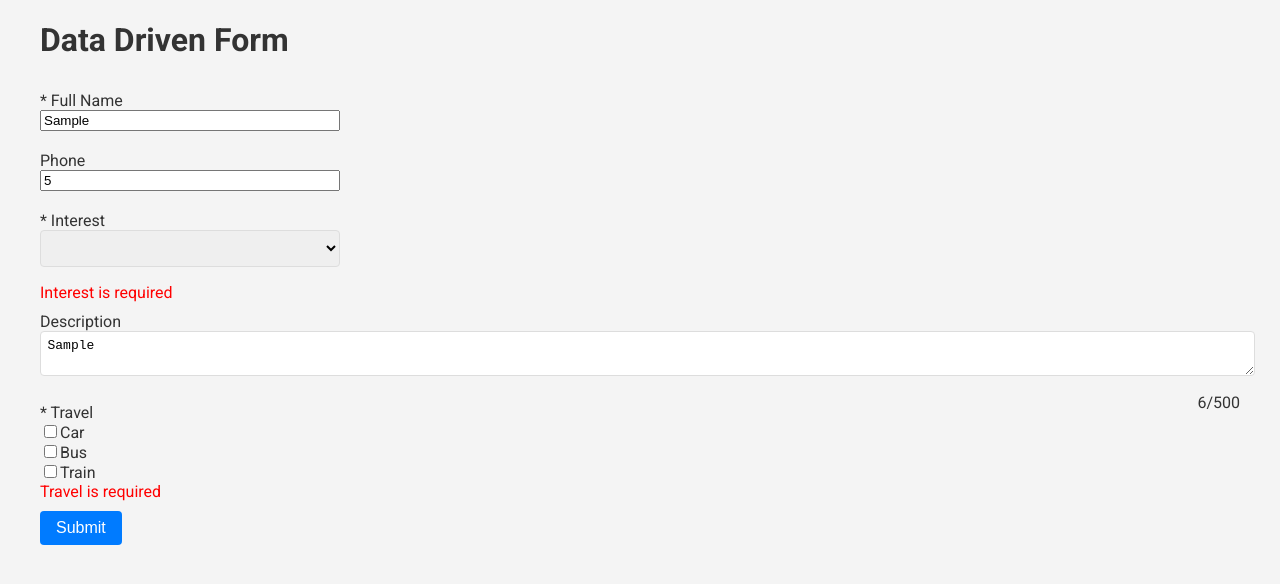
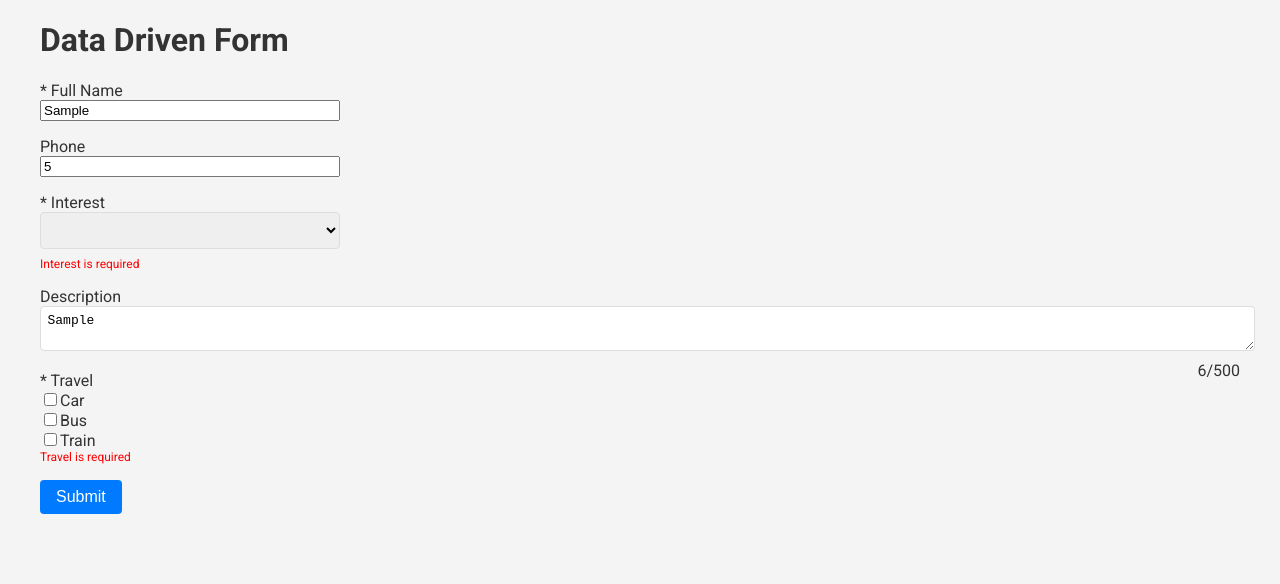
Before and after one commit to sbeczkiewicz/Data-Driven-Form, a Vue app: page / in a window 1280 px wide. Both pictures are taken after typing "Sample", "5", "Sample" into the empty fields and a click on the button "Submit". Shown: the top 584 px of the page. Built offline with nearby package versions, Linux system fonts and the light colour scheme.

Commit message:
fix: add additional style

```diff
--- a/src/assets/global.css
+++ b/src/assets/global.css
@@ -28,7 +28,7 @@ select {
   padding: 0.5em;
   border: 1px solid var(--border-color);
   border-radius: 4px;
-  margin-bottom: 1em;
+  margin-bottom: 0.5em;
   width: 100%;
 }
 
@@ -53,3 +53,20 @@ button {
 button:hover {
   background-color: #0056b3;
 }
+
+.error-sm {
+  color: red;
+  font-size: 12px;
+}
+
+.error {
+  color: red;
+}
+
+.wrapper {
+  display: flex;
+  flex-direction: column;
+  max-width: 300px;
+  margin-top: 10px;
+  margin-bottom: 1em;
+}
--- a/src/components/CheckboxGroup.vue
+++ b/src/components/CheckboxGroup.vue
@@ -62,18 +62,8 @@ onMounted(() => {
         :checked="isChecked(option)" />
       <label :for="option.value">{{ option }}</label>
     </div>
-    <span v-if="(showErrorAtSubmit || showErrorMessage) & !!errorMessage" class="error">{{
+    <span v-if="(showErrorAtSubmit || showErrorMessage) & !!errorMessage" class="error-sm">{{
       errorMessage
     }}</span>
   </div>
 </template>
-
-<style>
-.wrapper {
-  display: flex;
-  flex-direction: column;
-  max-width: 300px;
-  padding-top: 10px;
-  padding-bottom: 10px;
-}
-</style>
--- a/src/components/DropDown.vue
+++ b/src/components/DropDown.vue
@@ -47,18 +47,8 @@ onMounted(() => {
         {{ option }}
       </option>
     </select>
-    <span v-if="(showErrorAtSubmit || showErrorMessage) & !!errorMessage" class="error">{{
+    <span v-if="(showErrorAtSubmit || showErrorMessage) & !!errorMessage" class="error-sm">{{
       errorMessage
     }}</span>
   </div>
 </template>
-
-<style>
-.wrapper {
-  display: flex;
-  flex-direction: column;
-  max-width: 300px;
-  padding-top: 10px;
-  padding-bottom: 10px;
-}
-</style>
--- a/src/components/TelephoneNumber.vue
+++ b/src/components/TelephoneNumber.vue
@@ -26,13 +26,3 @@ const checkDigit = (event: KeyboardEvent) => {
     />
   </div>
 </template>
-
-<style>
-.wrapper {
-  display: flex;
-  flex-direction: column;
-  max-width: 300px;
-  padding-top: 10px;
-  padding-bottom: 10px;
-}
-</style>
--- a/src/components/TextInput.vue
+++ b/src/components/TextInput.vue
@@ -42,19 +42,8 @@ onMounted(() => {
   <div class="wrapper">
     <label>{{ `${props.required ? '*' : ''} ${props.label}` }}</label>
     <input @blur="validate" v-model="localValue" />
-    <span v-if="(showErrorAtSubmit || showErrorMessage) & !!errorMessage" class="error">{{
+    <span v-if="(showErrorAtSubmit || showErrorMessage) & !!errorMessage" class="error-sm">{{
       errorMessage
     }}</span>
   </div>
 </template>
-
-<style>
-.wrapper {
-  display: flex;
-  flex-direction: column;
-  max-width: 300px;
-  padding-top: 10px;
-  padding-bottom: 10px;
-}
-
-</style>
```
